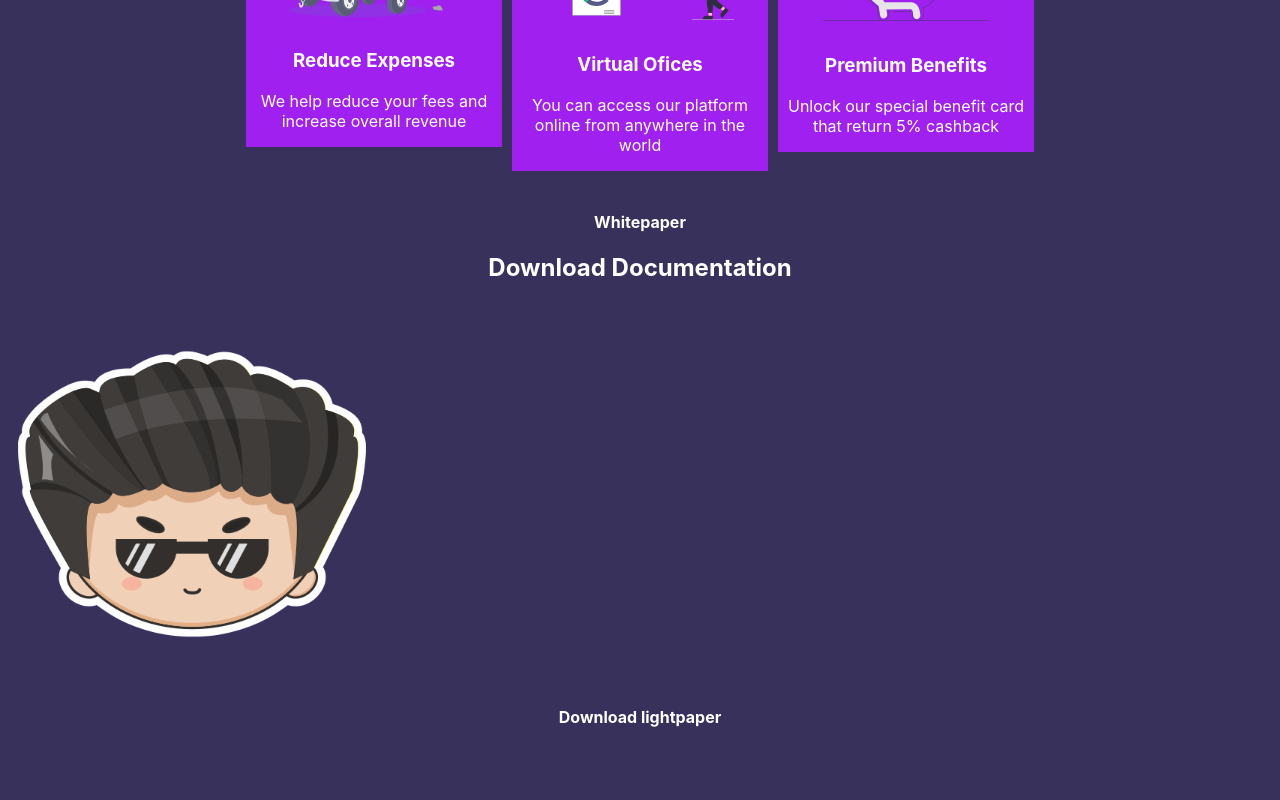
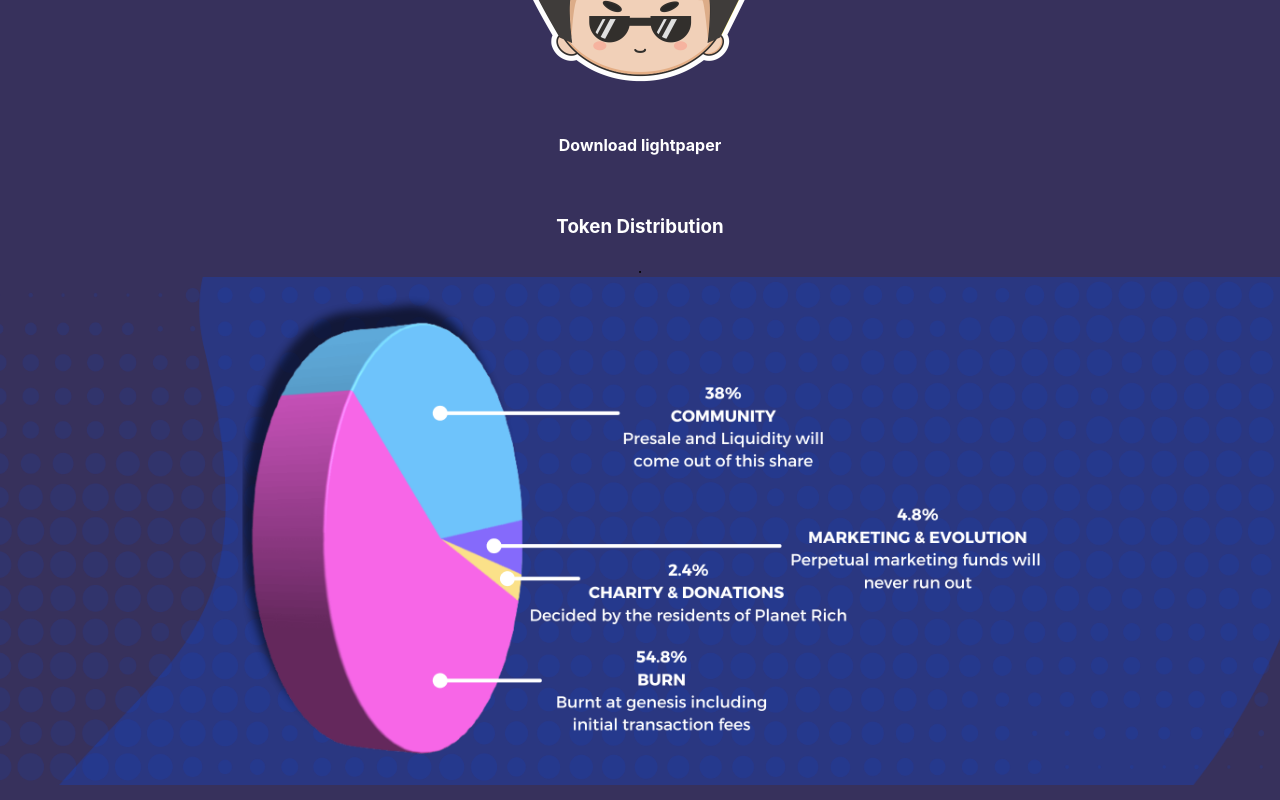
Before and after one commit to thedeveshpareek/project_1-cybercuboid-, a React (Create React App) app: page / in a window 1280 px wide. Shown: the part 1900-2700 px from the top of the page. Before the commit the page ends 2669 px from the top, so only its background shows below. Built offline with nearby package versions, Linux system fonts and the light colour scheme.

Commit message:
@thedeveshpareek

```diff
--- a/src/App.js
+++ b/src/App.js
@@ -1,5 +1,5 @@
 import './App.css';
-import { Hero ,About, Ourtransaction, Whitepaper ,Footer} from './components/Deafult';
+import { Hero ,About, Ourtransaction, Whitepaper ,Footer, Tokendistribution} from './components/Deafult';
 
 function App() {
   return (
@@ -8,9 +8,11 @@ function App() {
       <br/>
       <About/>
       <br/>
+      <Whitepaper/>
+      <br/>
+      <Tokendistribution/>
+      <br/>
       <Ourtransaction/>
-      <br/>
-      <Whitepaper/>
       <br/>
     </div>
   );
--- a/src/components/Deafult.jsx
+++ b/src/components/Deafult.jsx
@@ -4,6 +4,7 @@ import Header from './Header/Header';
 import Hero from './Hero/Hero';
 import Ourtransaction from './Ourtransaction/Ourtransaction';
 import Whitepaper from './Whitepaper/Whitepaper';
+import Tokendistribution from './Tokendistribution/Tokendistribution';
 
 
 export {
@@ -12,5 +13,6 @@ export {
     Header,
     Hero,
     Ourtransaction,
-    Whitepaper
+    Whitepaper,
+    Tokendistribution
 }
--- /dev/null
+++ b/src/components/Tokendistribution/Tokendistribution.jsx
@@ -0,0 +1,20 @@
+import React from 'react'
+
+const Tokendistribution = () => {
+    return (
+        <>
+           <div>
+               <div style={{color:'white',fontWeight:"bold"}}>
+                    <h3>Token Distribution</h3>
+               </div>.
+               <div style={{backgroundImage:"url('/images/initial-bg.png'), url('/images/documentation.png')",backgroundSize:'110%',justifyContent:'center'
+               ,backgroundPosition:'center',}}>
+                   <img style={{width:'70%'}} src="/images/tokenomics.png"alt=""/>
+               </div>
+
+           </div>
+        </>
+    )
+}
+
+export default Tokendistribution
--- a/src/components/Whitepaper/Whitepaper.jsx
+++ b/src/components/Whitepaper/Whitepaper.jsx
@@ -1,6 +1,8 @@
-import React from 'react'
+import React,{useState} from 'react'
+import './white.css';
 
 const Whitepaper = () => {
+    const [bgcolor, setbgcolor] = useState("white")
     return (
         <>
             <div>
@@ -10,10 +12,13 @@ const Whitepaper = () => {
                 <div style={{color:'white',fontWeight:'bold',}}>
                     <h2>Download Documentation</h2>
                 </div>
-                <div style={{display:'flex',flexDirection:'row',alignItems:'center'}}>
-                    <img src="/images/logo-top.png" alt="" style={{width:'30%'}}/>
+                <div style={{display:'flex',flexDirection:'row',justifyContent:'center',cursor:'pointer',}}>
+                    <img className='h' src="/images/logo-top.png" alt="" style={{width:'20%'}}/>
                 </div>
-                <div style={{color:'white',fontWeight:'bold',}}> <h4>Download lightpaper</h4>  </div>
+                <div style={{color:`${bgcolor}`,fontWeight:'bold',}}
+                 onMouseEnter={() => {console.log("Event:MouseEnter");setbgcolor("yellow");}}
+                   onMouseLeave={() => {console.log("Event:MouseLeave");setbgcolor("white")}}>
+                    <h4>Download lightpaper</h4>  </div>
             </div>
         </>
     )
--- /dev/null
+++ b/src/components/Whitepaper/white.css
@@ -0,0 +1,5 @@
+.h:hover {
+    transform: scale(1.1);
+    /* transform:rotate(20deg);  */
+        /* Equal to scaleX(2) scaleY(2) */
+}
```
